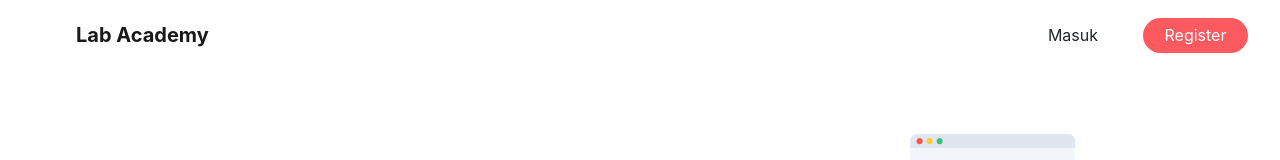
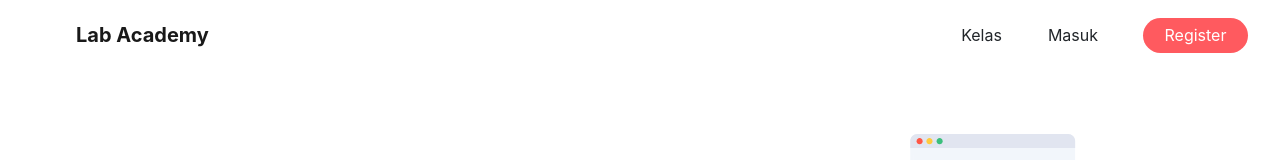
Before and after one commit to Project-Caslab-19/frontend-belajar-online, a React (Create React App) app: page / in a window 1280 px wide. Shown: the top 160 px of the page. Built offline with nearby package versions, Linux system fonts and the light colour scheme.

Commit message:
edit link navbar

```diff
--- a/src/Components/Navbar/navbar.js
+++ b/src/Components/Navbar/navbar.js
@@ -8,8 +8,11 @@ import Nav from 'react-bootstrap/Nav'
 function NavigationBar() {
     return (
         <Navbar sticky="top">
-            <Navbar.Brand className="judul" href="#home">Lab Academy</Navbar.Brand>
+            <Navbar.Brand className="judul" href="/">Lab Academy</Navbar.Brand>
             <Navbar.Collapse id="responsive-navbar-nav" className="justify-content-end">
+                <Nav.Link className={'btn'} href="/detil-kategori">
+                   Kelas
+                </Nav.Link>
                 <Nav.Link>
                     <Login />
                 </Nav.Link>
```
Also changed, not shown: src/Pages/detail-kelas.jsx (+20 -0 lines).
